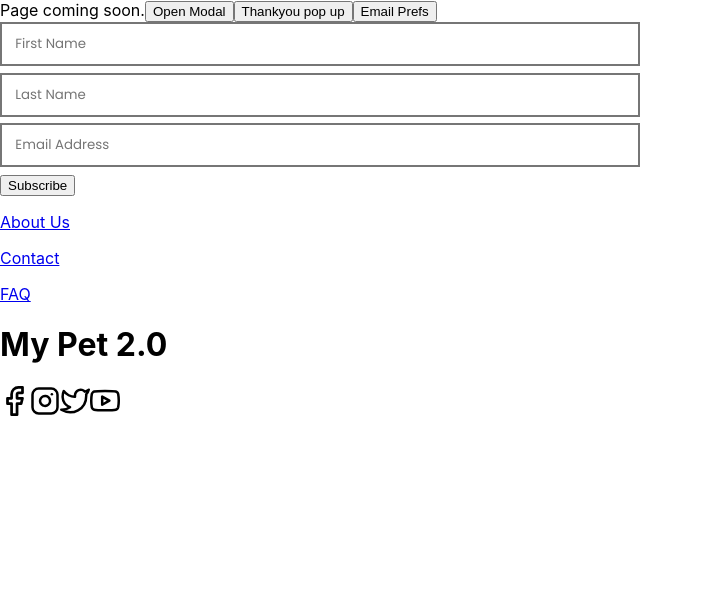
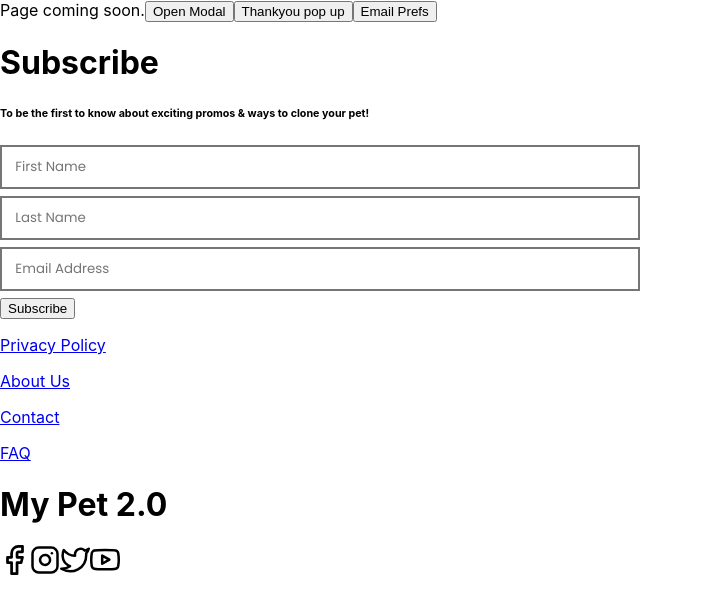
Before and after one commit to elizaargh/PetClone, a React (Create React App) app in the folder pet_clone/: page / in a window 1280 px wide. Shown: the top 614 px of the page, without its empty margins (0-703 px from the left). Built offline with nearby package versions, Linux system fonts and the light colour scheme.

Commit message:
subscribe home

```diff
--- a/pet_clone/src/components/Footer.js
+++ b/pet_clone/src/components/Footer.js
@@ -19,7 +19,3 @@ const Footer = (props) => {
   }
 
   export default Footer;
-
-  <svg width="22" height="22" viewBox="0 0 22 22" fill="none" xmlns="http://www.w3.org/2000/svg">
-<path d="M16 1H6C3.23858 1 1 3.23858 1 6V16C1 18.7614 3.23858 21 6 21H16C18.7614 21 21 18.7614 21 16V6C21 3.23858 18.7614 1 16 1Z" stroke="black" stroke-width="2" stroke-linecap="round" stroke-linejoin="round"/>
-</svg>
--- a/pet_clone/src/components/Home.js
+++ b/pet_clone/src/components/Home.js
@@ -1,10 +1,10 @@
-import SubscribeForm from "./SubscribeForm";
+import SubscribeHome from "./SubscribeHome";
 import Footer from "./Footer";
 
 const Home = (props) => {
   return (
     <div>
-        <SubscribeForm/>
+        <SubscribeHome/>
         <Footer />
 
     </div>
--- /dev/null
+++ b/pet_clone/src/components/SubscribeHome.js
@@ -0,0 +1,14 @@
+import SubscribeForm from "./SubscribeForm"
+
+const SubscribeHome = (props) => {
+    return (
+        <div>
+            <h1>Subscribe</h1>
+            <h6>To be the first to know about exciting promos & ways to clone your pet!</h6>
+            <SubscribeForm />
+            <p><a href="#">Privacy Policy</a></p>
+        </div>
+    );
+  }
+
+  export default SubscribeHome;
```
